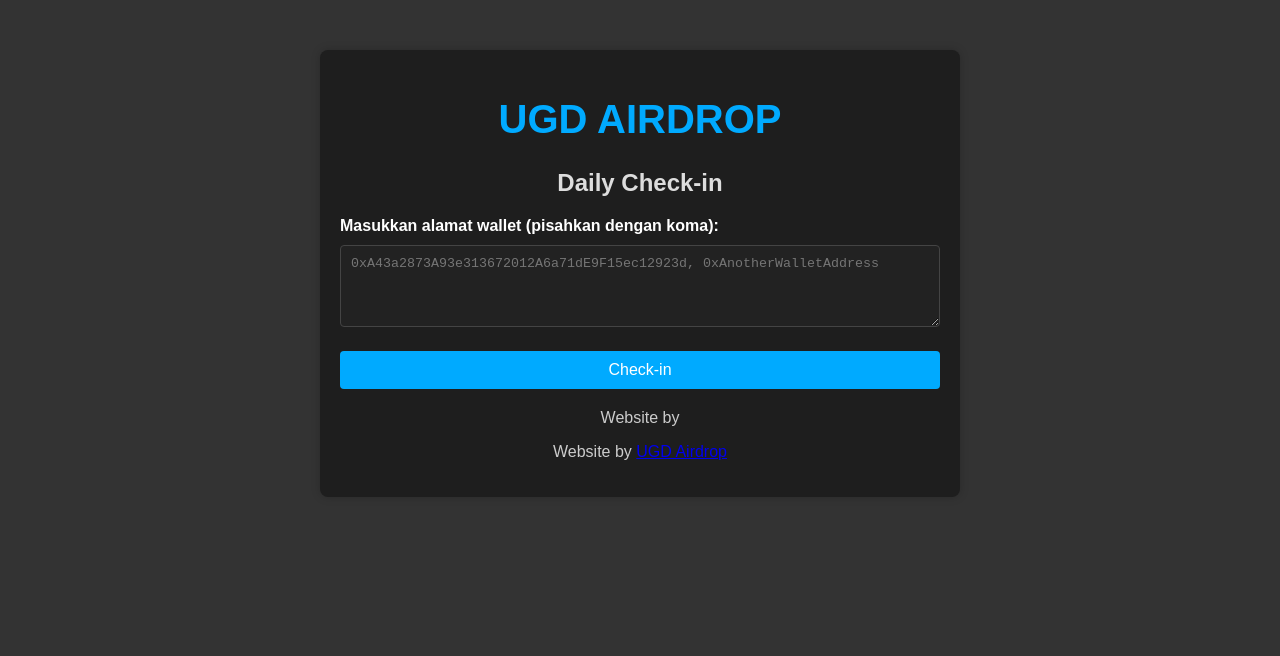
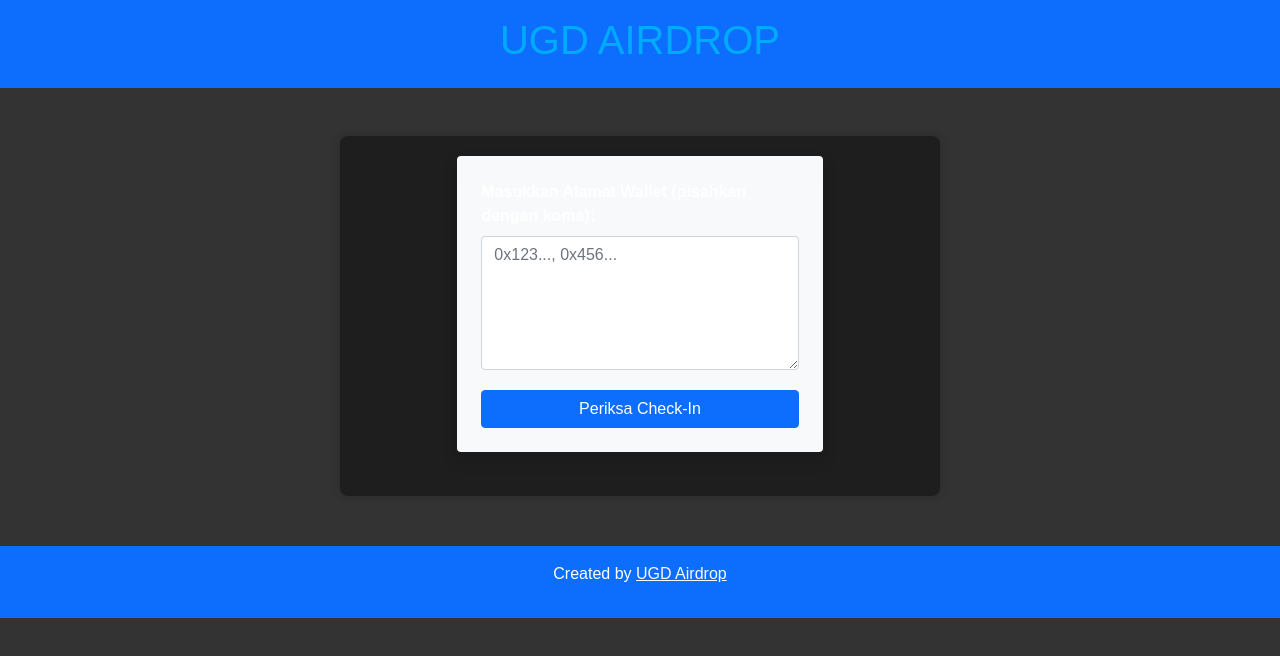
Before and after one commit to Semutireng22/ugdreddio, a plain HTML site: page index.html in a window 1280 px wide. Drawn offline with nearby package versions, Linux system fonts and the light colour scheme.

Commit message:
Update index.html

```diff
--- a/index.html
+++ b/index.html
@@ -1,27 +1,38 @@
 <!DOCTYPE html>
-<html lang="id">
+<html lang="en">
 <head>
     <meta charset="UTF-8">
     <meta name="viewport" content="width=device-width, initial-scale=1.0">
-    <title>UGD AIRDROP - Daily Check-in</title>
+    <meta name="description" content="UGD AIRDROP Daily Check-In">
+    <meta name="keywords" content="UGD AIRDROP, daily check-in, crypto, blockchain, airdrop">
+    <meta name="author" content="UGD Airdrop">
+    <title>UGD AIRDROP Daily Check-In</title>
+    <link href="https://maxcdn.bootstrapcdn.com/bootstrap/5.1.3/css/bootstrap.min.css" rel="stylesheet">
     <link rel="stylesheet" href="styles.css">
 </head>
 <body>
-    <div class="container">
-        <header>
-            <h1>UGD AIRDROP</h1>
-            <h2>Daily Check-in</h2>
-        </header>
-        <form id="checkin-form">
-            <label for="wallet-addresses">Masukkan alamat wallet (pisahkan dengan koma):</label>
-            <textarea id="wallet-addresses" rows="4" placeholder="0xA43a2873A93e313672012A6a71dE9F15ec12923d, 0xAnotherWalletAddress"></textarea>
-            <button type="submit">Check-in</button>
-        </form>
-        <div id="result"></div>
-        <footer>
-            <p>Website by <p align="center">Website by <a href="https://t.me/ugdairdrop">UGD Airdrop</a></p></p>
-        </footer>
-    </div>
+    <header class="bg-primary text-white text-center py-3">
+        <h1>UGD AIRDROP</h1>
+    </header>
+    <main class="container mt-5">
+        <div class="row justify-content-center">
+            <div class="col-md-8">
+                <form id="checkin-form" class="bg-light p-4 rounded shadow">
+                    <div class="mb-3">
+                        <label for="wallet-addresses" class="form-label">Masukkan Alamat Wallet (pisahkan dengan koma):</label>
+                        <textarea id="wallet-addresses" class="form-control" rows="5" placeholder="0x123..., 0x456..."></textarea>
+                    </div>
+                    <button type="submit" class="btn btn-primary">Periksa Check-In</button>
+                </form>
+                <div id="result" class="mt-4"></div>
+            </div>
+        </div>
+    </main>
+    <footer class="bg-primary text-white text-center py-3">
+        <p>Created by <a href="https://t.me/ugdairdrop" class="text-light">UGD Airdrop</a></p>
+    </footer>
+    <script src="https://cdn.jsdelivr.net/npm/@popperjs/core@2.11.6/dist/umd/popper.min.js"></script>
+    <script src="https://maxcdn.bootstrapcdn.com/bootstrap/5.1.3/js/bootstrap.min.js"></script>
     <script src="script.js"></script>
 </body>
 </html>
```
